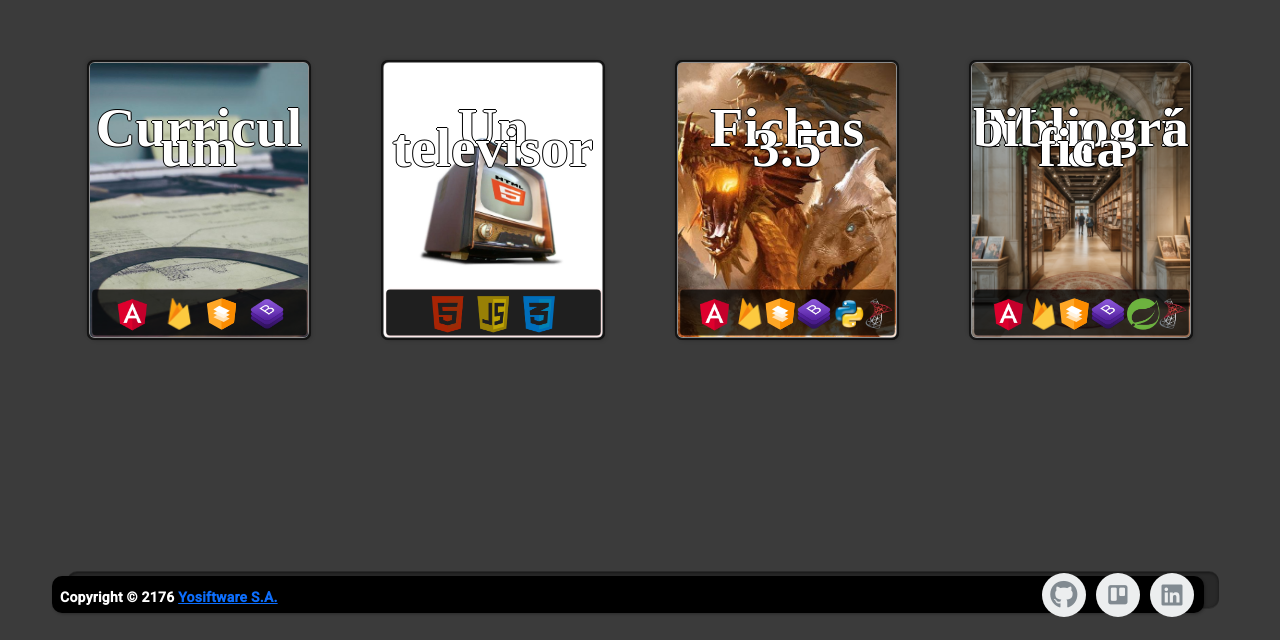
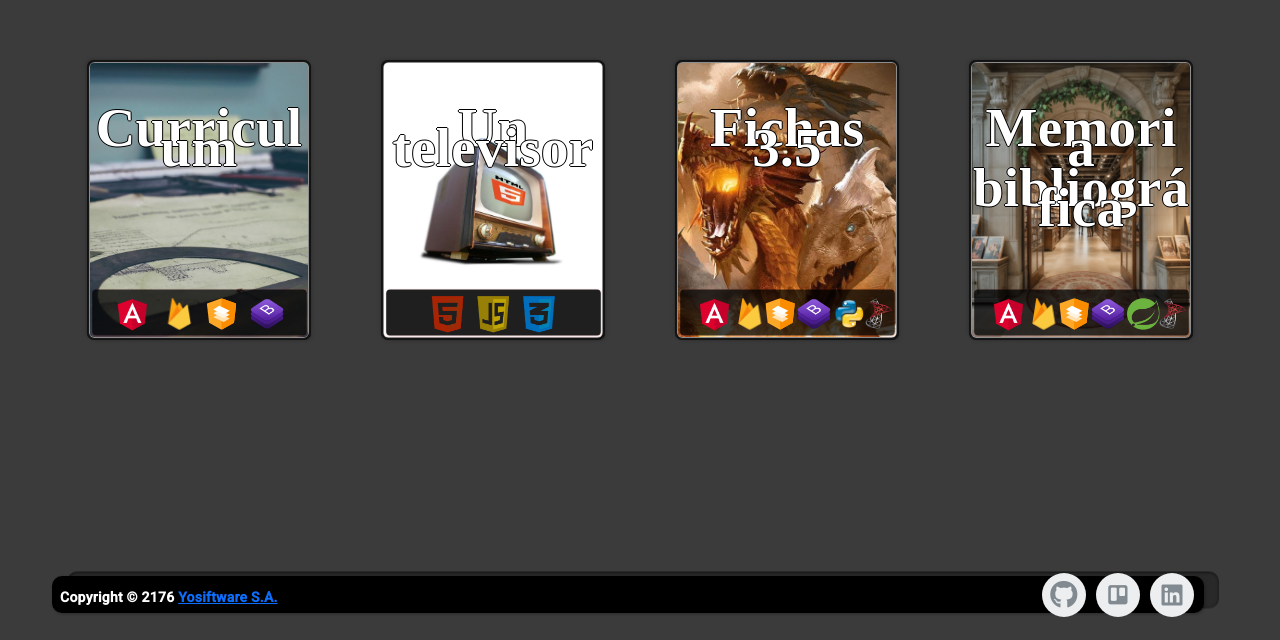
Before and after one commit to yosi90/yosiftwareIndex, an Angular app: page / in a window 1280 px wide. Shown: the part 160-800 px from the top of the page. Built offline with nearby package versions, Linux system fonts and the light colour scheme; a web font is replaced by a local one.

Commit message:
Fixed textos doble altura

```diff
--- a/src/app/app.component.html
+++ b/src/app/app.component.html
@@ -53,7 +53,7 @@
             <a class="card" href="https://libros.yosiftware.es/" target="_blank">
                 <mat-card id="libros">
                     <p>Memoria</p>
-                       <p>  bibliográfica</p>
+                    <p class="bajar">bibliográfica</p>
                     <div class="techs">
                         <img class="angular" src="../assets/img/angular.png" alt=""
                             matTooltip="Angular - Framework del proyecto">
--- a/src/app/app.component.sass
+++ b/src/app/app.component.sass
@@ -51,6 +51,9 @@
                             text-shadow: 0 1px 2px red, 1px 0 2px red, -1px 0 2px black, 0 -1px 2px black, 0 7px 8px rgba(0, 0, 0, .8), -3px 0 8px rgba(0, 0, 0, .8)
                             transform: scale(105%)
 
+                        .bajar
+                            transform: scale(105%) translateY(60px)
+
                     p
                         position: absolute
                         top: 20%
@@ -66,6 +69,9 @@
                         text-shadow: 0 1px black, 1px 0 black, -1px 0 black, 0 -1px black
 
                         transition: 0.4s ease-in-out transform, 0.4s ease-in-out box-shadow
+
+                    .bajar
+                        transform: translateY(60px)
 
                     .techs
                         display: flex
```
